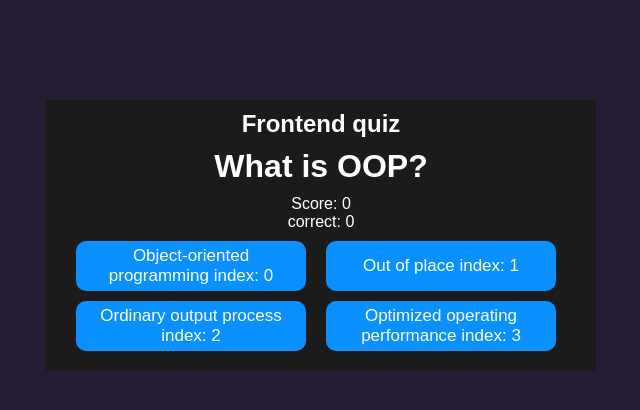
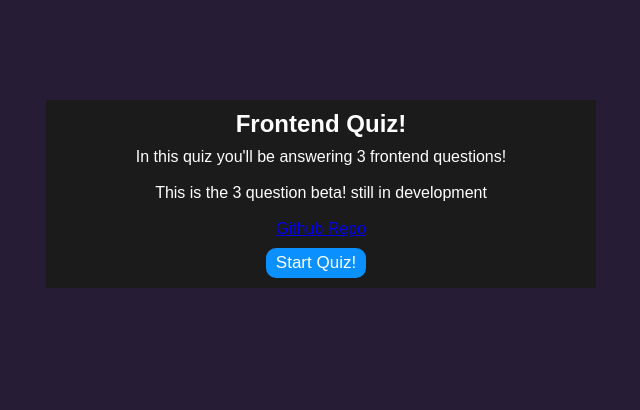
Before and after one commit to JakubKb/Vue-Frontend-Quiz, a Vue app: page / in a window 1280 px wide. Shown: the top 410 px of the page, without its empty margins (319-959 px from the left). Built offline with nearby package versions, Linux system fonts and the light colour scheme.

Commit message:
3 question finished version

```diff
--- a/src/components/App.vue
+++ b/src/components/App.vue
@@ -12,7 +12,6 @@
           </h1>
 
           <p>Score: {{ score }}</p>
-          <p>correct: {{ questions[currentQuestionIndex].answer }}</p>
         </div>
       </div>
       <div class="answers">
@@ -23,7 +22,7 @@
           :key="index"
           @click="validateAnswer(index)"
         >
-          {{ option }} index: {{ index }}
+          {{ option }}
         </button>
       </div>
     </div>
@@ -32,6 +31,16 @@
       <div class="completed-text">
         <p>Your score is {{ score }} out of {{ questions.length }}</p>
       </div>
+      <button class="reset" @click="reset">Reset Quiz</button>
+    </div>
+    <div class="preQuiz" id="preQuiz">
+      <h2>Frontend Quiz!</h2>
+      <p>In this quiz you'll be answering 3 frontend questions!</p>
+      <br />
+      <p>This is the 3 question beta! still in development</p>
+      <br />
+      <a href="https://github.com/JustKooba/Vue-Frontend-Quiz">Github Repo</a>
+      <button class="startQ" @click="startQuiz">Start Quiz!</button>
     </div>
   </main>
 </template>
@@ -114,9 +123,19 @@ export default {
         setTimeout(() => {
           console.clear();
           document.getElementById("container").style.display = "none";
-          document.getElementById("completed").style.display = "block";
+          document.getElementById("completed").style.display = "flex";
         }, 3000);
       }
+    },
+    reset() {
+      this.score = 0;
+      this.currentQuestionIndex = 0;
+      document.getElementById("container").style.display = "flex";
+      document.getElementById("completed").style.display = "none";
+    },
+    startQuiz() {
+      document.getElementById("preQuiz").style.display = "none";
+      document.getElementById("container").style.display = "flex";
     },
   },
 };
@@ -138,10 +157,10 @@ body {
 }
 
 .container,
-#completed {
+#completed,
+.preQuiz {
   background-color: #1c1b1b;
   max-width: 550px;
-  display: flex;
   justify-content: center;
   align-items: center;
   flex-direction: column;
@@ -150,8 +169,26 @@ body {
   padding: 10px;
 }
 
+.preQuiz {
+  display: flex;
+}
+
+.preQuiz a {
+  margin-bottom: 10px;
+}
+
+.container {
+  display: none;
+}
+
+#completed button {
+  margin-top: 10px;
+}
+
 #completed {
   display: none;
+  justify-content: center;
+  align-items: center;
 }
 
 h1 {
```
